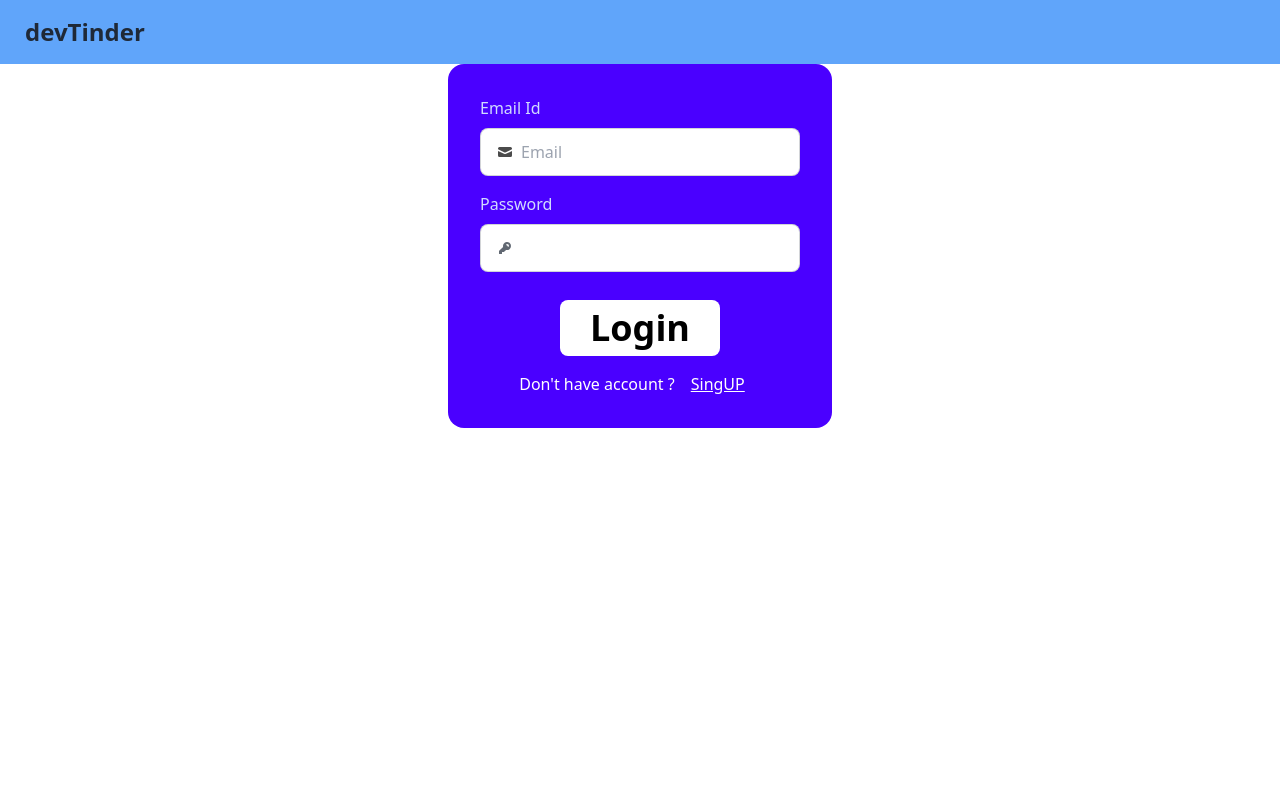
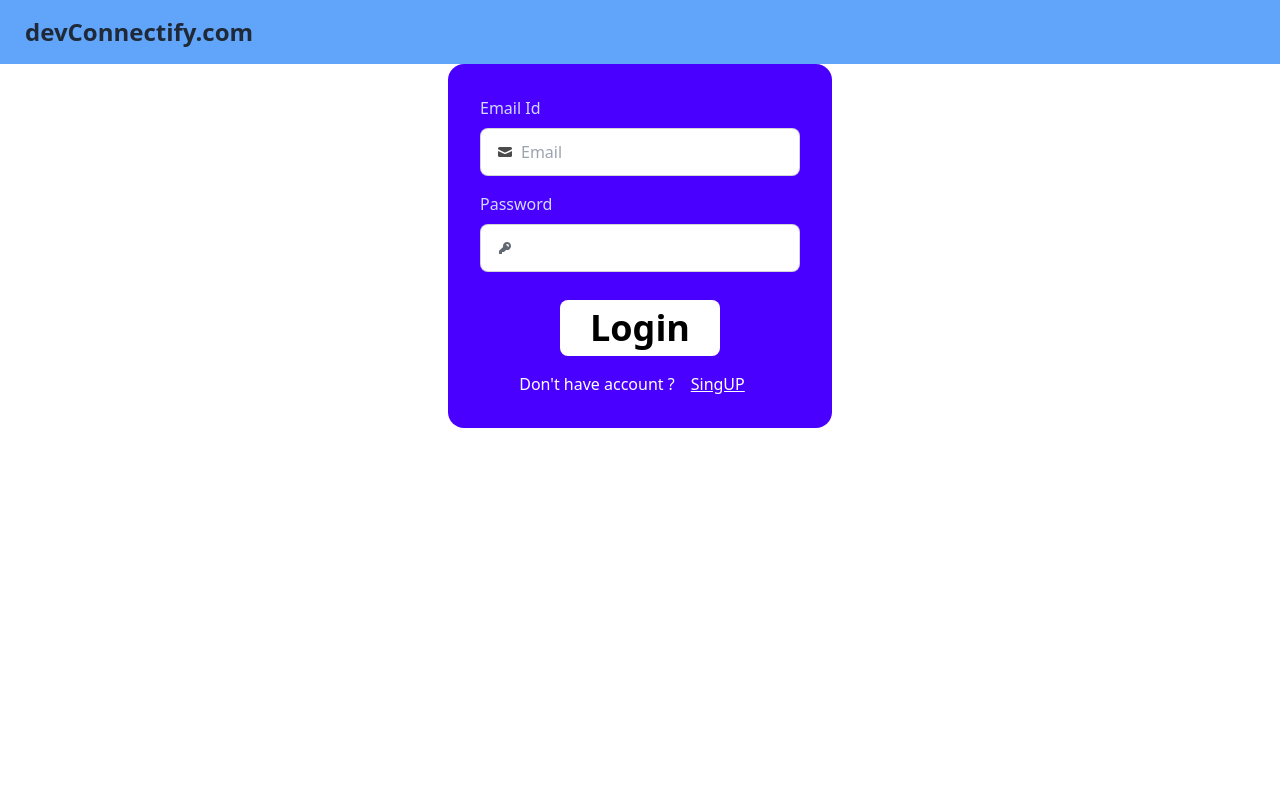
Before and after one commit to laxmantrades/devConnectify-web, a React (Vite) app: page /login in a window 1280 px wide. Shown: the top 800 px of the page. Built offline with nearby package versions, Linux system fonts and the light colour scheme; no server answers.

Commit message:
fixed name

```diff
--- a/src/Components/Navbar.jsx
+++ b/src/Components/Navbar.jsx
@@ -33,7 +33,9 @@ const Navbar = () => {
         <div className="flex-1">
           <Link to={"/feed"}>
             {" "}
-            <h1 className="btn btn-ghost text-2xl font-bold">devTinder</h1>
+            <h1 className="btn btn-ghost text-2xl font-bold">
+              devConnectify.com
+            </h1>
           </Link>
         </div>
         {user && (
@@ -72,7 +74,7 @@ const Navbar = () => {
                   <Link to={"/requests"}>Requests</Link>
                 </li>
                 <li>
-                  <Link to={'/setting'}>Settings</Link>
+                  <Link to={"/setting"}>Settings</Link>
                 </li>
                 <li onClick={handleSignOut}>
                   <a>Logout</a>
```
